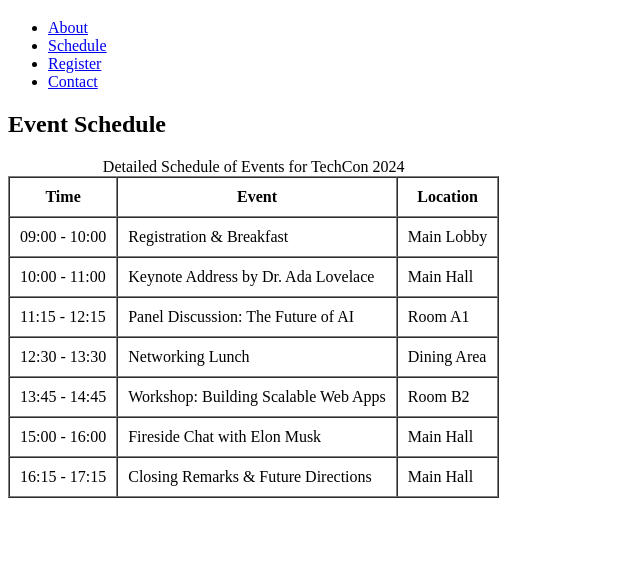
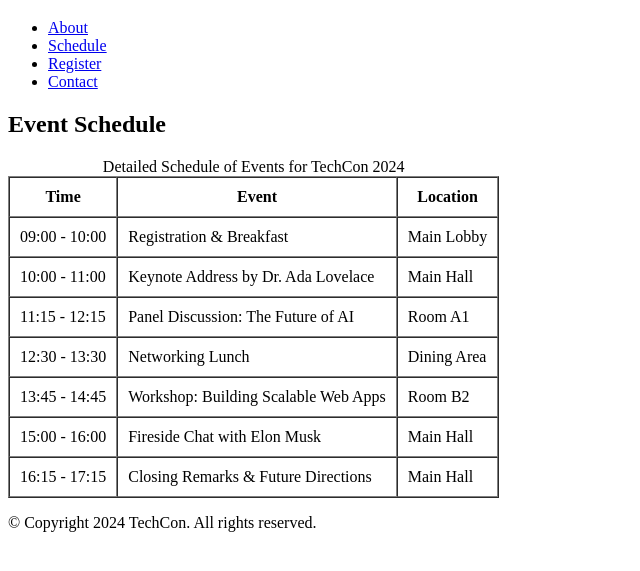
Before and after one commit to Aalphakeem-Adroit/TechCon_HTML, a plain HTML site: page schedule.html in a window 1280 px wide. Shown: the part 61-632 px from the top of the page, without its empty margins (0-640 px from the left). Drawn offline with Linux system fonts and the light colour scheme.

Commit message:
Fix: Footer

```diff
--- a/schedule.html
+++ b/schedule.html
@@ -71,5 +71,9 @@
             </table>
         </section>
     </main>
+
+    <footer>
+        <p>&copy; Copyright 2024 TechCon. All rights reserved.</p>
+    </footer>
 </body>
 </html>
```
